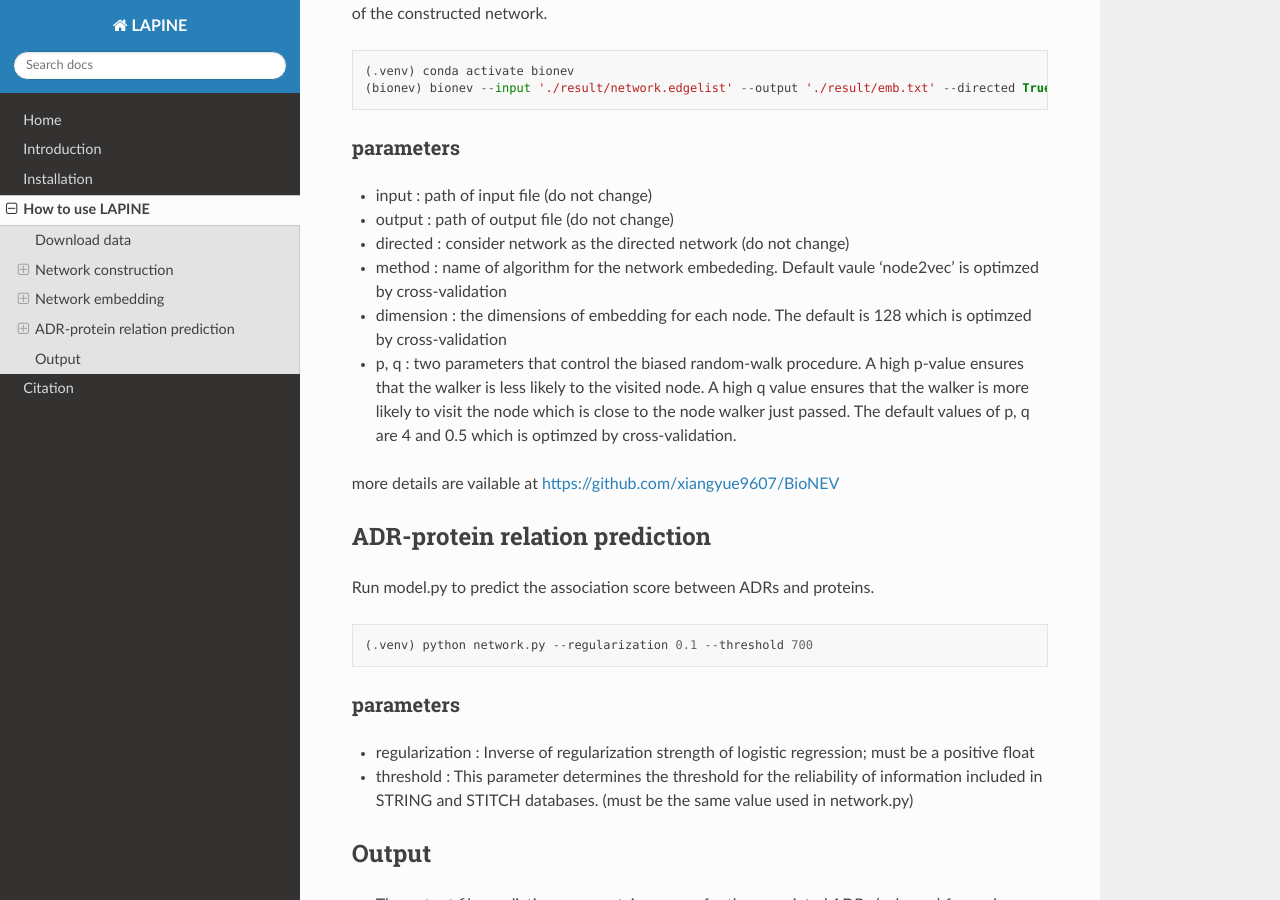
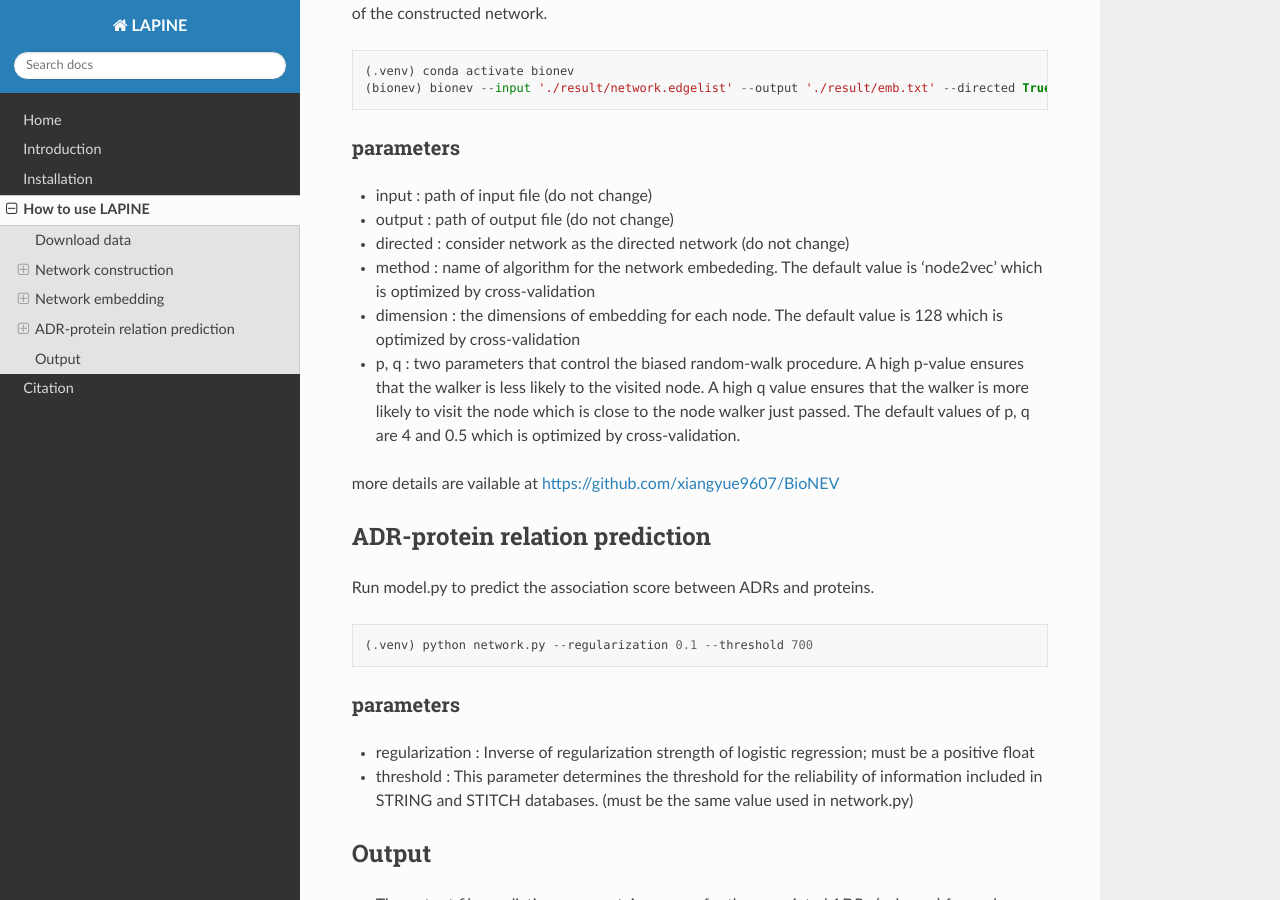
Before and after one commit to rupinas/LAPINE, a Sphinx documentation site: the page built from docs/use.rst, in a window 1280 px wide and 900 px high, scrolled down 942 px. Built offline with Sphinx 7.4.7 and the Read the Docs theme 2.0.0, drawn with Linux system fonts in a browser that asks for light colours.

Commit message:
Update use.rst

```diff
--- a/docs/use.rst
+++ b/docs/use.rst
@@ -45,9 +45,9 @@ parameters
 - input : path of input file (do not change)
 - output : path of output file (do not change)
 - directed : consider network as the directed network (do not change)
-- method : name of algorithm for the network embededing. Default vaule 'node2vec' is optimzed by cross-validation
-- dimension : the dimensions of embedding for each node. The default is 128 which is optimzed by cross-validation
-- p, q : two parameters that control the biased random-walk procedure. A high p-value ensures that the walker is less likely to the visited node. A high q value ensures that the walker is more likely to visit the node which is close to the node walker just passed. The default values of p, q are 4 and 0.5 which is optimzed by cross-validation.
+- method : name of algorithm for the network embededing. The default value is 'node2vec' which is optimized by cross-validation
+- dimension : the dimensions of embedding for each node. The default value is 128 which is optimized by cross-validation
+- p, q : two parameters that control the biased random-walk procedure. A high p-value ensures that the walker is less likely to the visited node. A high q value ensures that the walker is more likely to visit the node which is close to the node walker just passed. The default values of p, q are 4 and 0.5 which is optimized by cross-validation.
 
 more details are vailable at https://github.com/xiangyue9607/BioNEV
 
```
